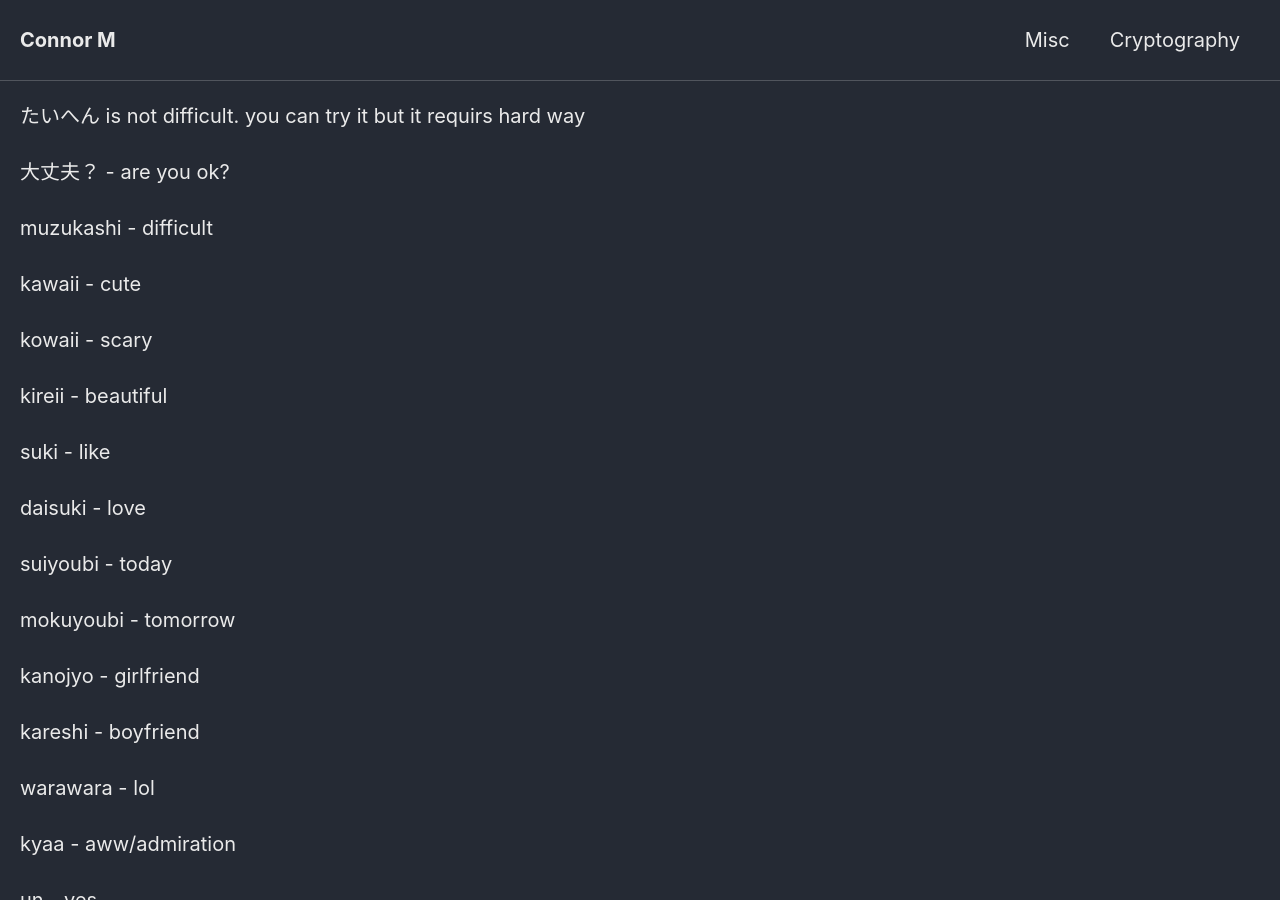
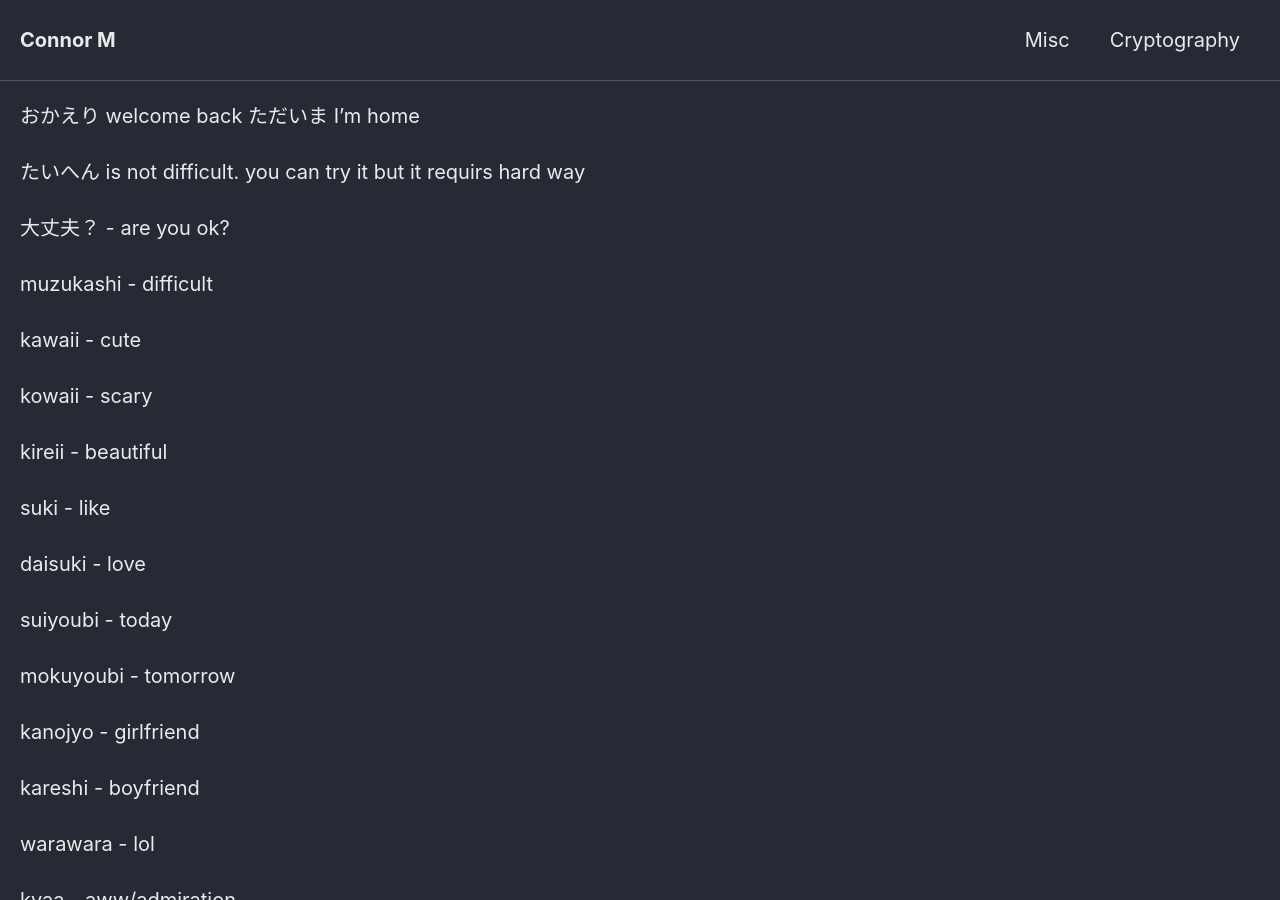
Before and after one commit to Connor-McCartney/Connor-McCartney.github.io, a Jekyll site: the page built from _pages/misc/japanese.md, in a window 1280 px wide and 900 px high. Built offline with Jekyll 4.4.1, drawn with Linux system fonts in a browser that asks for light colours; cached includes are drawn as plain includes; our own code applies the rules of GitHub Pages for plain Markdown files.

Commit message:
Update japanese.md

```diff
--- a/_pages/misc/japanese.md
+++ b/_pages/misc/japanese.md
@@ -1,3 +1,6 @@
+おかえり welcome back
+ただいま I'm home
+
 たいへん is not difficult. you can try it but it requirs hard way
 
 
```
